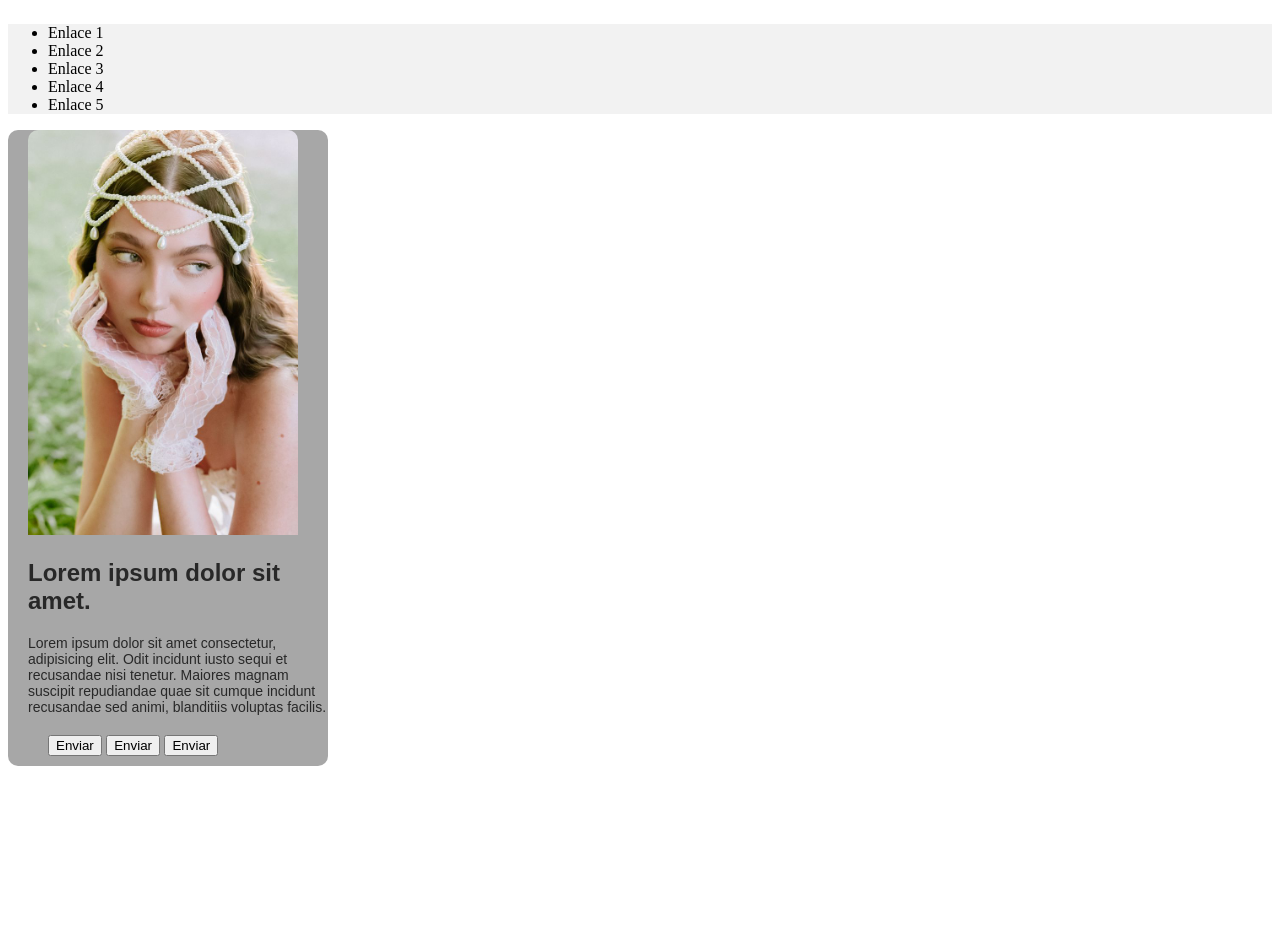
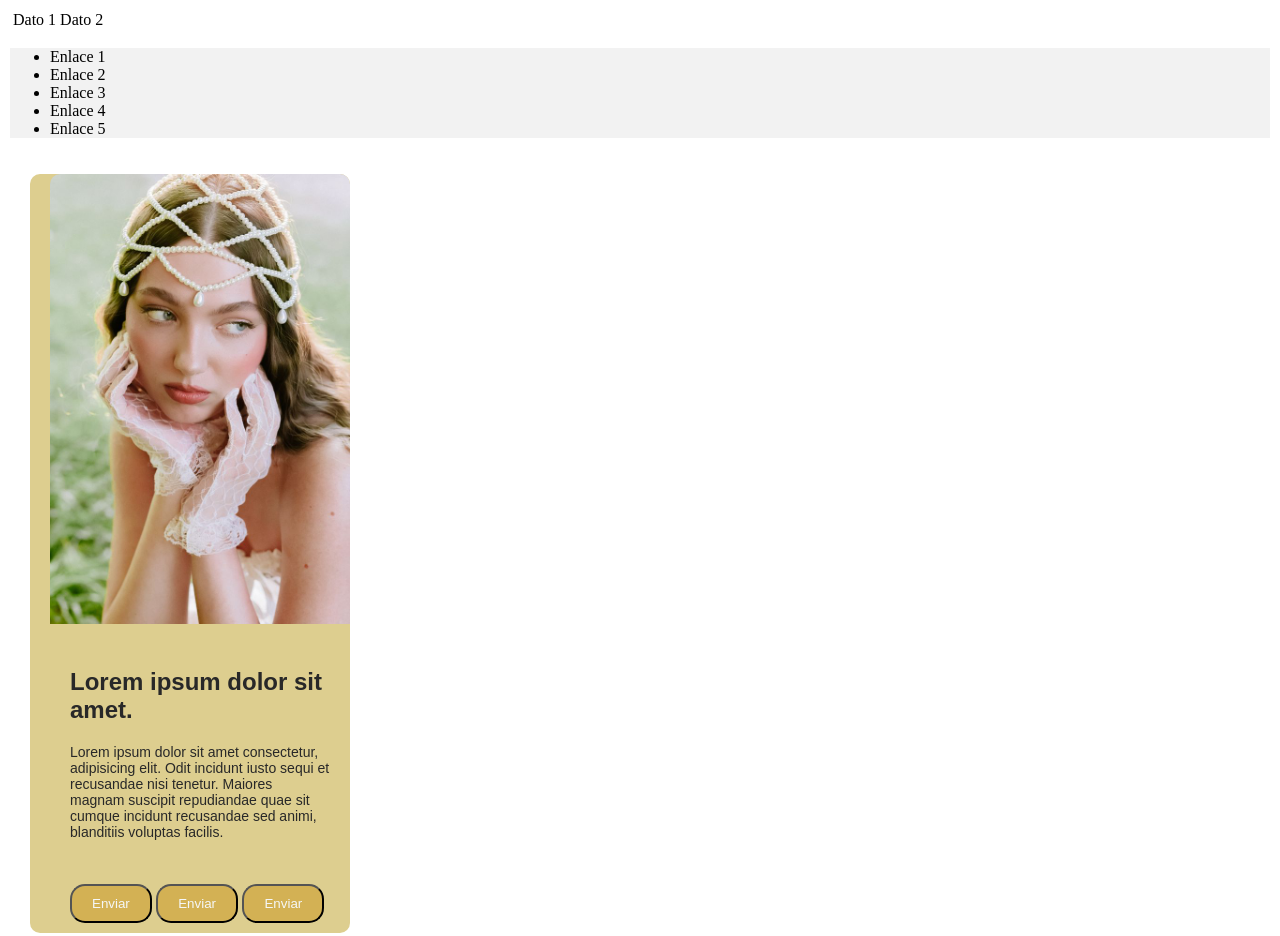
Before and after one commit to davidsebastianparratorres-ops/frontend-session-1, a plain HTML site: page index.html in a window 1280 px wide. Shown: the part 240-1176 px from the top of the page. Before the commit the page ends 1014 px from the top, so only its background shows below. Drawn offline with Linux system fonts and the light colour scheme.

Commit message:
feat: functions

```diff
--- a/index.html
+++ b/index.html
@@ -22,10 +22,13 @@
 
 
     </div>
-    </div>
+
     <div>
         <table>
-
+            <tr>
+                <td>Dato 1</td>
+                <td>Dato 2</td>
+            </tr>
         </table>
     </div>
 
@@ -39,13 +42,9 @@
         </ul>
     </div>
 
-    <div>
+    <div class="container">
         <div class="card">
-            <img
-            src="./src/assets/img1.jpg"
-            alt="Mariposa en la naturaleza"
-            srcset=""
-            >
+            <img src="./src/assets/img/img1.jpg" alt="Mi esposa" srcset="">
 
             <div class="text-card">
                 <h2>Lorem ipsum dolor sit amet.</h2>
@@ -60,7 +59,7 @@
             <div class="button-card">
                 <button onclick="saludoFuncion()">Enviar</button>
                 <button onclick="SALUDO_FLECHA()">Enviar</button>
-                 <button onclick="SALUDO_DOS()">Enviar</button>
+                <button onclick="SALUDO_DOS()">Enviar</button>
             </div>
         </div>
     </div>
--- a/src/js/app.js
+++ b/src/js/app.js
@@ -1,5 +1,5 @@
 console.log("Accedí a JS");
-
+/* Estructuras de funciones */
 function saludoFuncion() {
     console.log("hola desde la función")
 }
--- /dev/null
+++ b/src/js/functions.js
@@ -0,0 +1,6 @@
+function saludoPersona(nombreP){
+    return `Hola ${nombreP}!`
+}
+
+const ejecutarSaludo= saludoPersona("Jhoe Doe");
+console.log(ejecutarSaludo);
--- a/src/styles/style.css
+++ b/src/styles/style.css
@@ -1,10 +1,16 @@
+body
+{margin:10px;}
+
 .menu{
     background-color:#f2f2f2 ;
 }
 
+.container{
+    padding: 20px;
+}
 .card{
     /* estilos div */
-    background-color: #a7a7a7;
+    background-color: #ddce8f;
     width: 300px;
     border-radius: 10px;
     padding-left: 20px;
@@ -14,18 +20,33 @@
 }
 
 .card img{
-    width: 90%;
+    width: 100%;
     height: auto;
     border-radius: 10px 10px 0 0;
     object-fit: cover;
 }
-
+.text-card{
+    padding: 20px;
+}
 .text-card p{
     font-size: 14px;
-    margin-bottom: 10px;
 }
 
 .button-card {
     padding: 10px 20px;
     text-decoration: none;
 }
+
+.button-card button{
+    border-radius: 15px;
+    background-color: rgb(211, 177, 84);
+    color: rgb(245, 247, 247);
+    padding: 10px 20px;
+    cursor: pointer;
+}
+
+.button-card button:hover{
+    background-color: #d09808;
+    color: #ffffff;
+
+}
```
Also changed, not shown: pokemon.html (added, +13 -0 lines), src/assets/img/img1.jpg (renamed from src/assets/img1.jpg).
